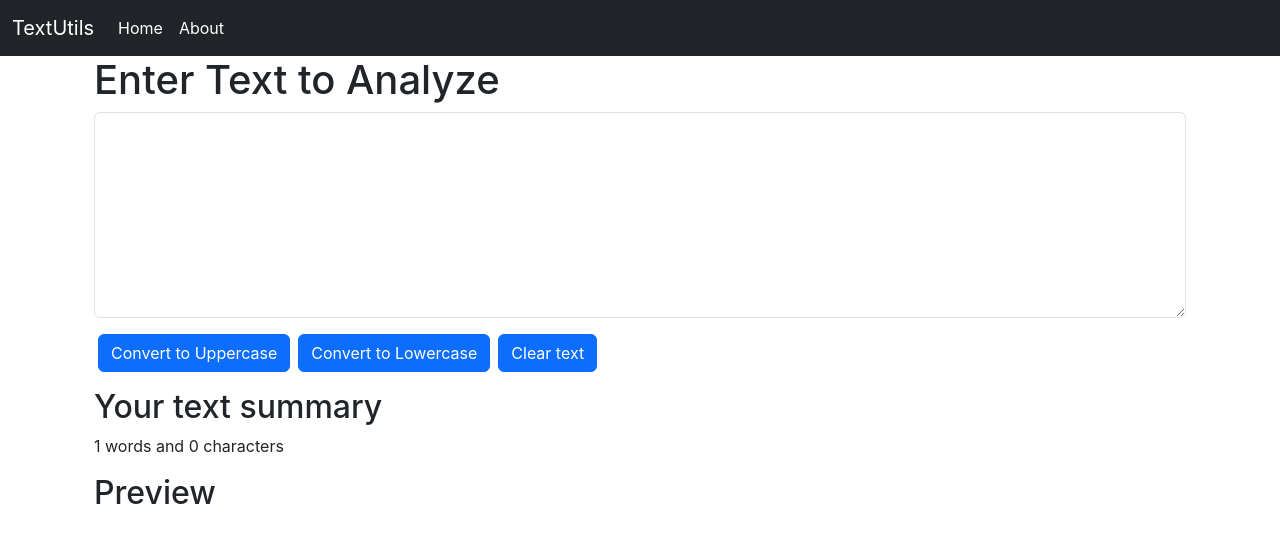
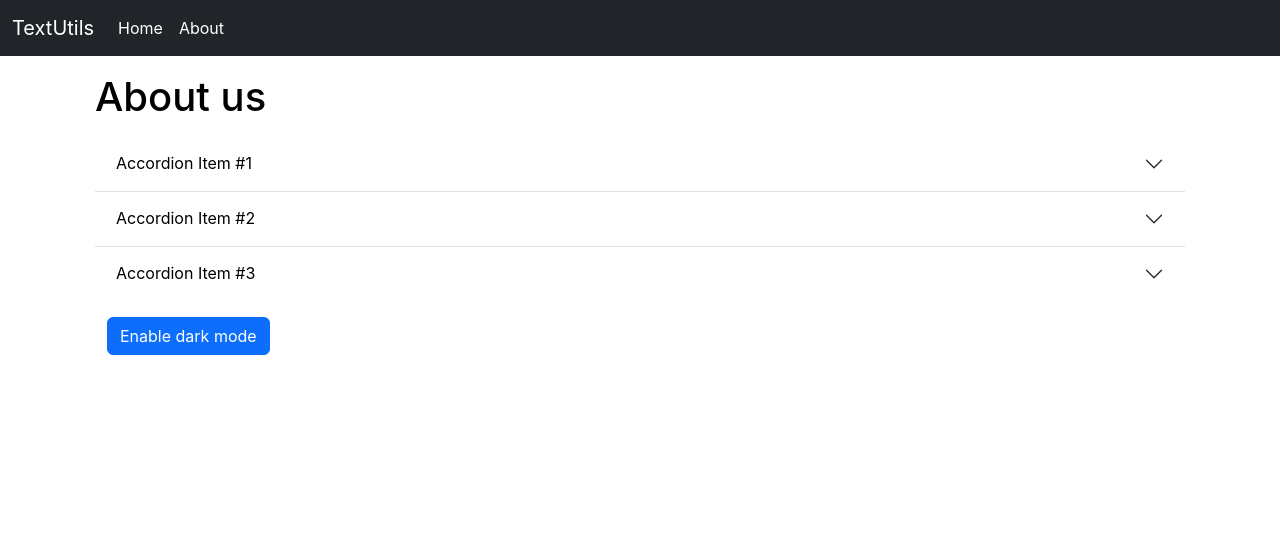
Before and after one commit to An3sha/TextUtils, a React (Create React App) app: page / in a window 1280 px wide. Shown: the top 542 px of the page. Built offline with nearby package versions, Linux system fonts and the light colour scheme.

Commit message:
Enable dark mode

```diff
--- a/src/App.js
+++ b/src/App.js
@@ -3,6 +3,7 @@
 import './App.css';
 import NavBar from './components/NavBar';
 import TextForm from './components/TextForm';
+import About from './components/About';
 
 function App() {
   return (
@@ -10,7 +11,8 @@
       {/* <First /> */}
       <NavBar title="TextUtils" />
       <div className="container">
-      <TextForm heading="Enter Text to Analyze"/>
+        {/* <TextForm heading="Enter Text to Analyze"/> */}
+        <About/>
       </div>
 
     </div>
--- /dev/null
+++ b/src/components/About.js
@@ -0,0 +1,130 @@
+    import React, { useState } from 'react'
+
+    export default function About() {
+
+        const [myStyle, setMyStyle] = useState({
+        color: "black",
+            backgroundColor: "white",
+        border: '1px solid white'
+        });
+
+        const [btnText, setBtnText] = useState('Enable dark mode')
+
+        const toggleStyle = () => {
+            if (myStyle.color === 'black') {
+                setMyStyle({
+                  color: "white",
+                  backgroundColor: "black",
+                });
+                setBtnText('Enable light mode')
+            }
+            else {
+                setMyStyle({
+                  color: "black",
+                  backgroundColor: "white",
+                  border: "1px solid white",
+                });
+                setBtnText("Enable dark mode");
+            }
+        }
+
+
+            return (
+            <div className="container" style={myStyle}>
+                <h1 className="my-3">About us</h1>
+                <div
+                className="accordion accordion-flush"
+                        id="accordionFlushExample"
+
+                >
+                <div className="accordion-item">
+                    <h2 className="accordion-header">
+                    <button
+                        className="accordion-button collapsed"
+                        type="button"
+                        data-bs-toggle="collapse"
+                        data-bs-target="#flush-collapseOne"
+                        aria-expanded="false"
+                        aria-controls="flush-collapseOne"
+                        style={myStyle}
+                    >
+                        Accordion Item #1
+                    </button>
+                    </h2>
+                    <div
+                    id="flush-collapseOne"
+                    className="accordion-collapse collapse"
+                    data-bs-parent="#accordionFlushExample"
+                    >
+                    <div className="accordion-body" style={myStyle}>
+                        Placeholder content for this accordion, which is intended to
+                        demonstrate the <code>.accordion-flush</code> className. This is
+                        the first item's accordion body.
+                    </div>
+                    </div>
+                </div>
+                <div className="accordion-item">
+                    <h2 className="accordion-header">
+                    <button
+                        className="accordion-button collapsed"
+                        type="button"
+                        data-bs-toggle="collapse"
+                        data-bs-target="#flush-collapseTwo"
+                        aria-expanded="false"
+                        aria-controls="flush-collapseTwo"
+                        style={myStyle}
+                    >
+                        Accordion Item #2
+                    </button>
+                    </h2>
+                    <div
+                    id="flush-collapseTwo"
+                    className="accordion-collapse collapse"
+                    data-bs-parent="#accordionFlushExample"
+                    >
+                    <div className="accordion-body" style={myStyle}>
+                        Placeholder content for this accordion, which is intended to
+                        demonstrate the <code>.accordion-flush</code> className. This is
+                        the second item's accordion body. Let's imagine this being
+                        filled with some actual content.
+                    </div>
+                    </div>
+                </div>
+                <div className="accordion-item">
+                    <h2 className="accordion-header">
+                    <button
+                        className="accordion-button collapsed"
+                        type="button"
+                        data-bs-toggle="collapse"
+                        data-bs-target="#flush-collapseThree"
+                        aria-expanded="false"
+                        aria-controls="flush-collapseThree"
+                        style={myStyle}
+                    >
+                        Accordion Item #3
+                    </button>
+                    </h2>
+                    <div
+                    id="flush-collapseThree"
+                    className="accordion-collapse collapse"
+                    data-bs-parent="#accordionFlushExample"
+                    >
+                    <div className="accordion-body" style={myStyle}>
+                        Placeholder content for this accordion, which is intended to
+                        demonstrate the <code>.accordion-flush</code> className. This is
+                        the third item's accordion body. Nothing more exciting happening
+                        here in terms of content, but just filling up the space to make
+                        it look, at least at first glance, a bit more representative of
+                        how this would look in a real-world application.
+                    </div>
+                    </div>
+                </div>
+                </div>
+                <div className="container my-3">
+                <button onClick={toggleStyle} type="button" className="btn btn-primary">
+                {btnText}
+                </button>
+                </div>
+            </div>
+            );
+            }
```
